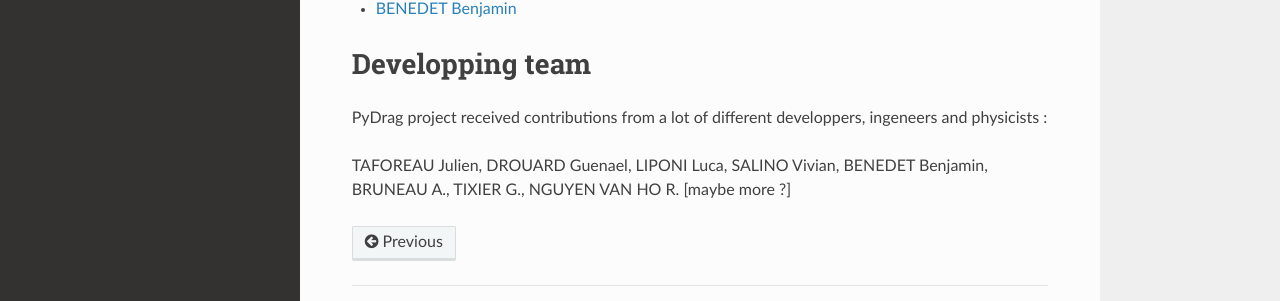
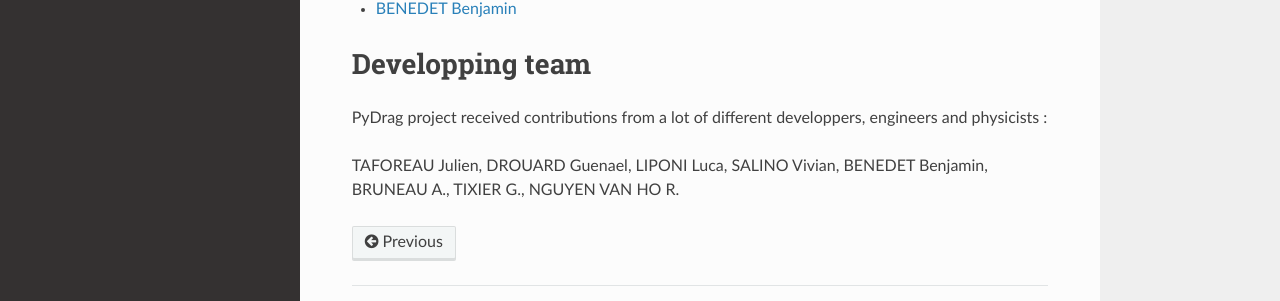
Before and after one commit to Ben105m/rtd-tutorial, a Sphinx documentation site: the page built from docs/source/contact.rst, in a window 1280 px wide. Shown: the part 331-632 px from the top of the page. Built offline with Sphinx 7.4.7 and the Read the Docs theme 2.0.0, drawn with Linux system fonts in a browser that asks for light colours.

Commit message:
Update contact.rst

```diff
--- a/docs/source/contact.rst
+++ b/docs/source/contact.rst
@@ -17,6 +17,6 @@
 Developping team
 ====================
 
-PyDrag project received contributions from a lot of different developpers, ingeneers and physicists :
+PyDrag project received contributions from a lot of different developpers, engineers and physicists :
 
-TAFOREAU Julien, DROUARD Guenael, LIPONI Luca, SALINO Vivian, BENEDET Benjamin, BRUNEAU A., TIXIER G., NGUYEN VAN HO R. [maybe more ?]
+TAFOREAU Julien, DROUARD Guenael, LIPONI Luca, SALINO Vivian, BENEDET Benjamin, BRUNEAU A., TIXIER G., NGUYEN VAN HO R.
```
